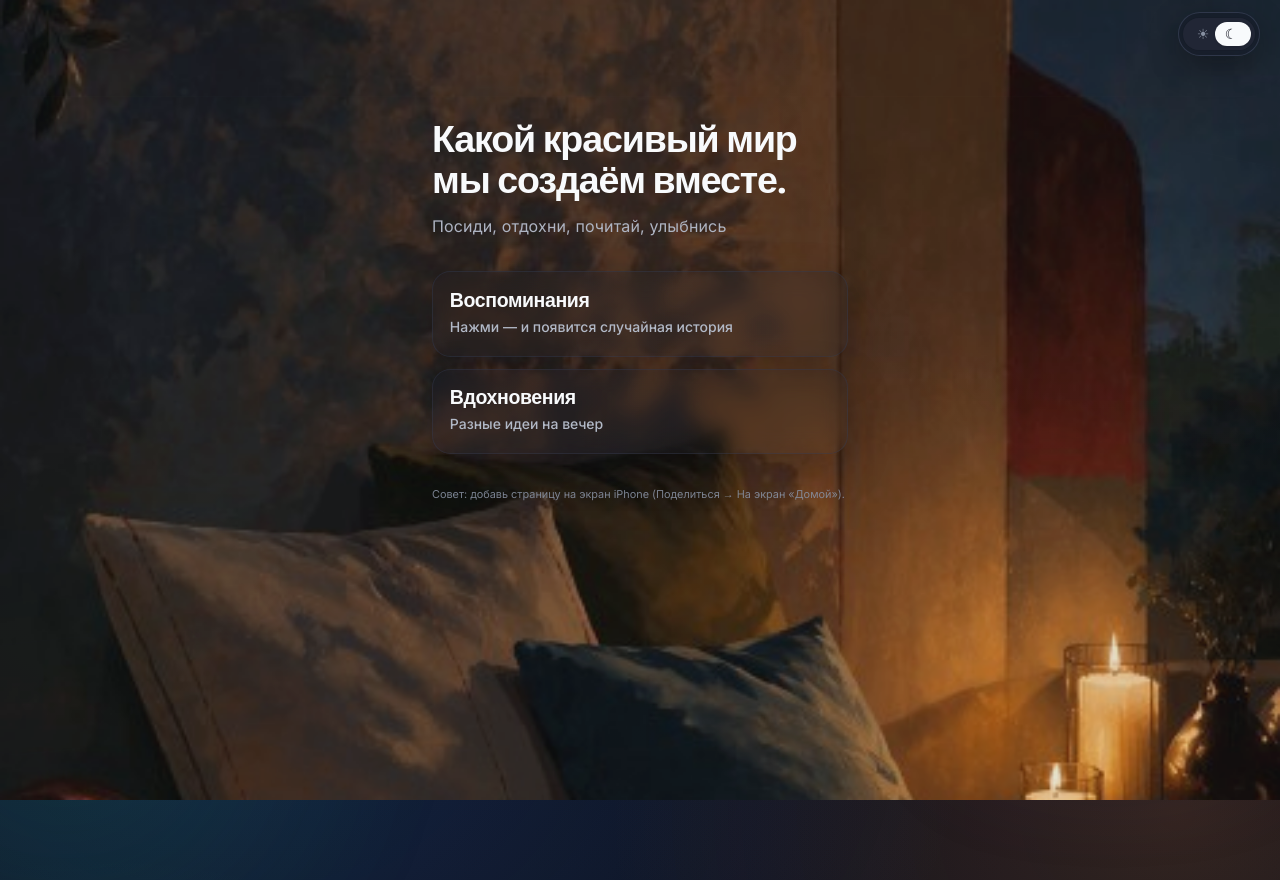
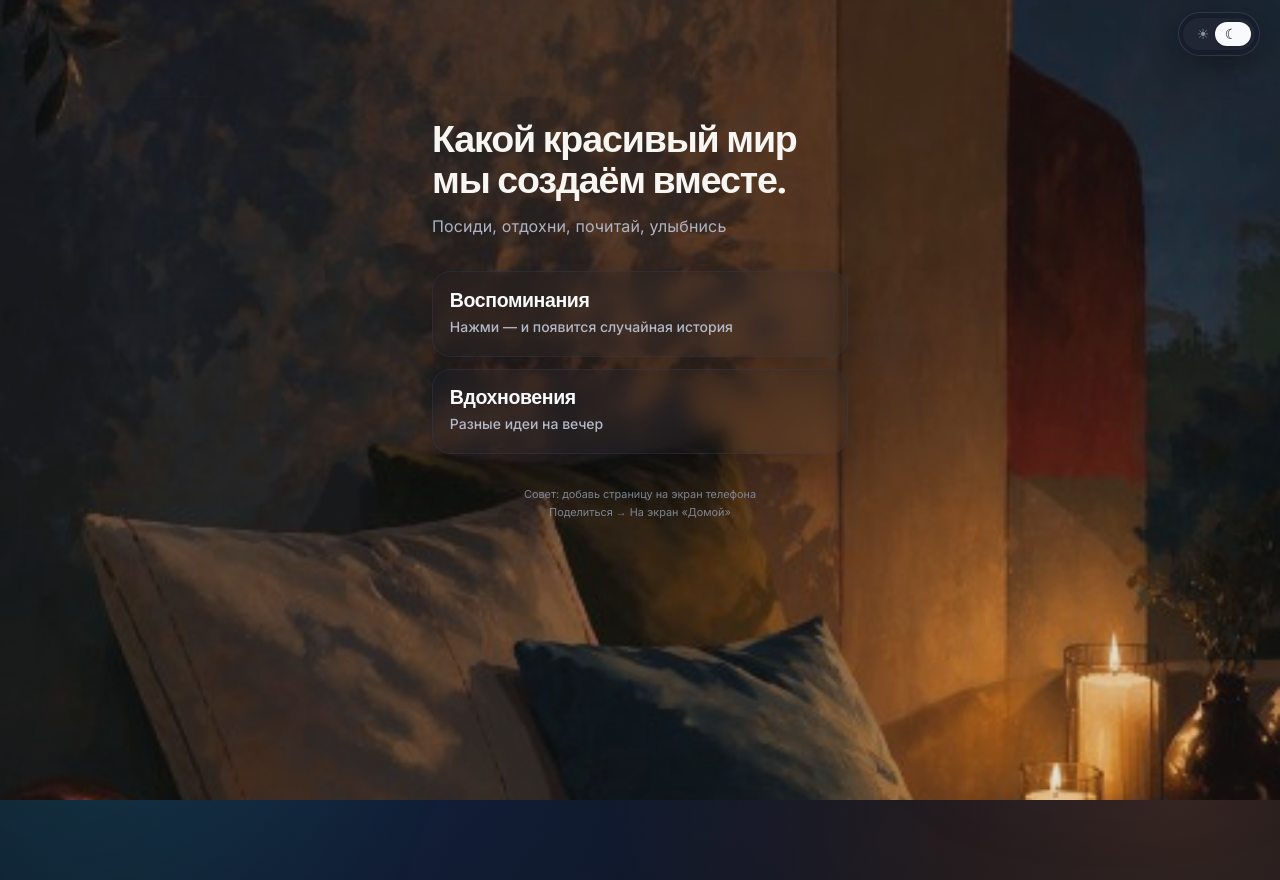
Before and after one commit to m05v08-gif/Nikitabirthday, a Next.js app: page / in a window 1280 px wide. Built offline with nearby package versions, Linux system fonts and the light colour scheme.

Commit message:
Home: improve hero headline colors and center helper text

```diff
--- a/src/app/globals.css
+++ b/src/app/globals.css
@@ -224,7 +224,8 @@ html[data-theme="light"] ::selection {
 
 /* Home page only — typography + text tokens (see src/app/page.tsx .home-page) */
 .home-page {
-  --home-hero-headline: var(--color-fg);
+  /* Slightly warmer than default fg (dark theme) */
+  --home-hero-headline: hsl(40 32% 96%);
   --home-hero-sub: var(--color-muted);
   --home-hero-tagline: hsl(220 14% 72%);
   --home-card-title: var(--color-fg);
@@ -233,7 +234,8 @@ html[data-theme="light"] ::selection {
 }
 
 html[data-theme="light"] .home-page {
-  --home-hero-headline: hsl(222 46% 12%);
+  /* Light theme headline: more noble graphite, better contrast on photo */
+  --home-hero-headline: hsl(228 28% 20%);
   --home-hero-sub: hsl(222 22% 34%);
   --home-hero-tagline: hsl(222 14% 40%);
   --home-card-title: hsl(226 22% 32%);
--- a/src/app/page.tsx
+++ b/src/app/page.tsx
@@ -91,8 +91,9 @@ export default function Home() {
           />
         </section>
 
-        <p className="home-helper mt-8 text-[0.68rem] leading-relaxed opacity-90">
-          Совет: добавь страницу на экран iPhone (Поделиться → На экран «Домой»).
+        <p className="home-helper mt-8 text-center text-[0.68rem] leading-relaxed opacity-90">
+          <span className="block">Совет: добавь страницу на экран телефона</span>
+          <span className="block">Поделиться → На экран «Домой»</span>
         </p>
       </div>
     </main>
```
